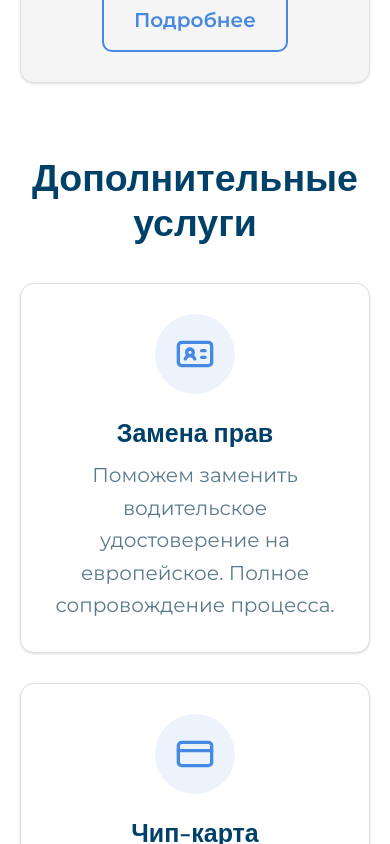
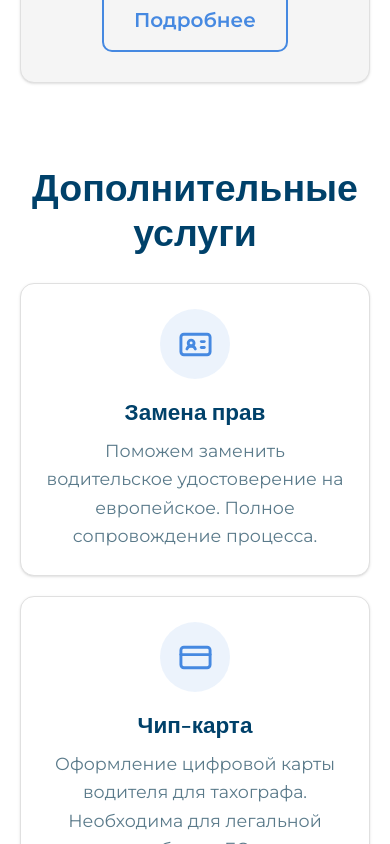
Before and after one commit to lolo60-lgtm/Yukon-vertical, a Next.js app: page / in a window 390 px wide. Shown: the part 2020-2864 px from the top of the page. Built offline with nearby package versions, Linux system fonts and the light colour scheme; a web font is replaced by a local one.

Commit message:
Update services.tsx

```diff
--- a/components/services.tsx
+++ b/components/services.tsx
@@ -81,8 +81,11 @@ export function Services() {
       </div>
 
       <div className="mx-auto max-w-7xl px-4 pb-14 pt-14 md:pb-20 md:pt-14">
-        {/* Основные курсы */}
-        <div className="grid gap-8 md:grid-cols-2 items-stretch">
+        {/* ГЛАВНЫЙ КОНТЕЙНЕР (Сетка на 2 колонки для десктопа) */}
+        <div className="grid gap-8 lg:grid-cols-2 lg:gap-12 items-stretch">
+
+          {/* ЛЕВАЯ КОЛОНКА: Основные курсы */}
+          <div className="flex flex-col h-full">
             {services.filter((s) => s.featured).map((service, i) => (
               service.title === "Длинный курс" ? null :
               <AnimatedCard key={service.title} delay={i * 150}>
@@ -123,39 +126,43 @@ export function Services() {
             ))}
           </div>
 
-        {/* Доп. услуги */}
-         <AnimatedCard>
-          <h3 className="mt-14 font-serif text-3xl font-bold text-foreground sm:text-4xl text-center">
+          {/* ПРАВАЯ КОЛОНКА: Доп. услуги + Кнопка */}
+          <div className="flex flex-col h-full pt-8 lg:pt-0">
+            <AnimatedCard delay={200}>
+              <h3 className="mb-6 font-serif text-3xl font-bold text-foreground sm:text-4xl text-center">
                 {"Дополнительные услуги"}
               </h3>
             </AnimatedCard>
-        <div className="mt-8 grid gap-6 sm:grid-cols-2 lg:grid-cols-4">
+
+            <div className="grid gap-4 sm:grid-cols-2 flex-1">
               {services.filter((s) => !s.featured).map((service, i) => {
                 const Icon = service.icon
                 return (
                   <AnimatedCard key={service.title} delay={i * 100}>
-                <div className="group flex h-full flex-col items-center rounded-xl border border-border bg-background p-6 text-center shadow-sm transition-all duration-300 hover:border-accent/30 hover:scale-105 hover:shadow-xl">
-                  <div className="mb-4 flex h-16 w-16 items-center justify-center rounded-full bg-accent/10 transition-transform duration-300 group-hover:scale-105">
-                    <Icon className="h-8 w-8 text-accent" />
+                    <div className="group flex h-full flex-col items-center justify-center rounded-xl border border-border bg-background p-5 text-center shadow-sm transition-all duration-300 hover:border-accent/30 hover:scale-105 hover:shadow-xl">
+                      <div className="mb-3 flex h-14 w-14 items-center justify-center rounded-full bg-accent/10 transition-transform duration-300 group-hover:scale-105">
+                        <Icon className="h-7 w-7 text-accent" />
                       </div>
-                  <h3 className="font-serif text-xl font-bold text-foreground">{service.title}</h3>
-                  <p className="mt-2 text-base leading-relaxed text-muted-foreground">{service.description}</p>
+                      <h3 className="font-serif text-lg font-bold text-foreground">{service.title}</h3>
+                      <p className="mt-1.5 text-sm leading-relaxed text-muted-foreground">{service.description}</p>
                     </div>
                   </AnimatedCard>
                 )
               })}
             </div>
 
-        {/* Кнопка консультации */}
-        <div className="mt-14 mb-14 flex justify-center">
+            <div className="mt-6 flex justify-center w-full">
               <button
                 onClick={() => openLeadModal("Бесплатная консультация?")}
-            className="btn-breathe rounded-xl px-10 py-4 text-base font-semibold text-white bg-accent shadow-md transition-all duration-200 hover:scale-105 hover:bg-foreground hover:shadow-xl"
+                className="btn-breathe w-full rounded-xl px-6 py-4 text-base font-semibold text-white bg-accent shadow-md transition-all duration-200 hover:scale-[1.02] hover:bg-foreground hover:shadow-xl"
               >
                 {"Получить бесплатную консультацию"}
               </button>
             </div>
           </div>
+
+        </div>
+      </div>
     </section>
   )
 }
```
Lines whose indentation alone changed are shown as unchanged.
